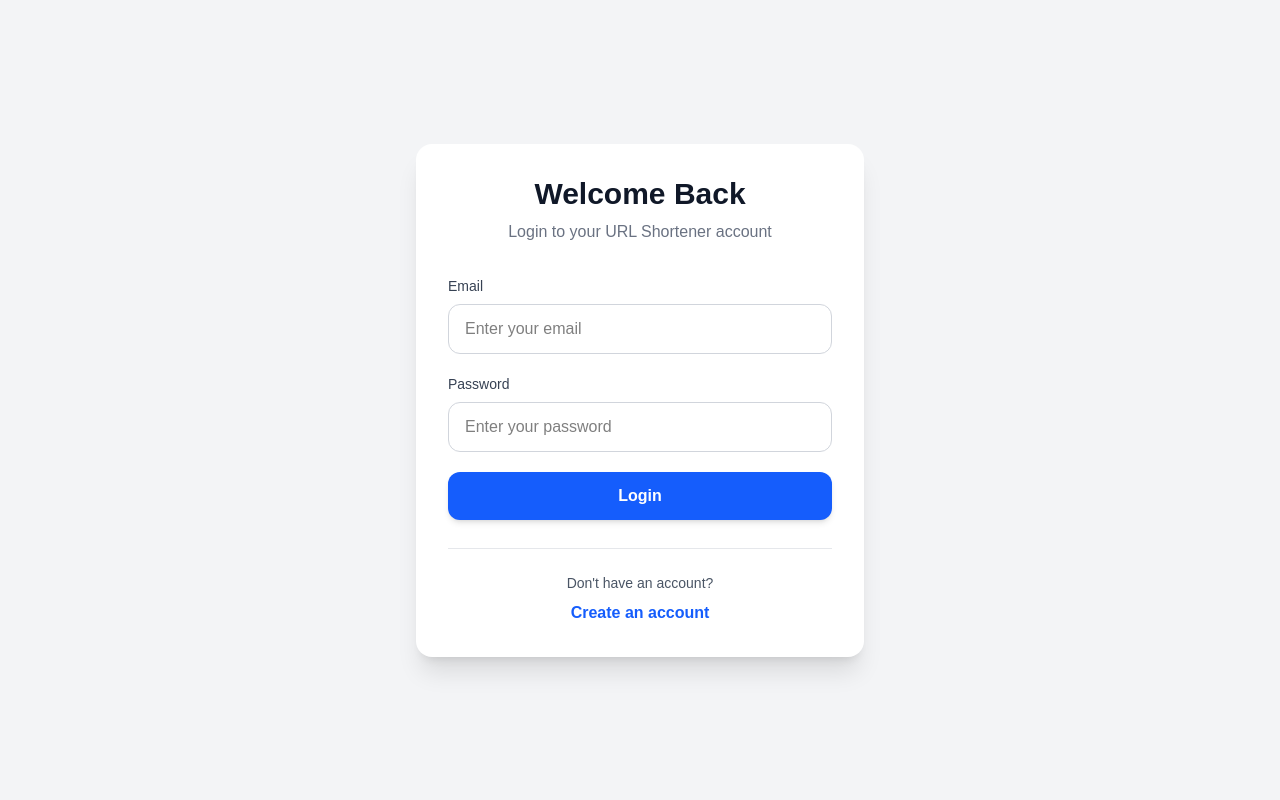
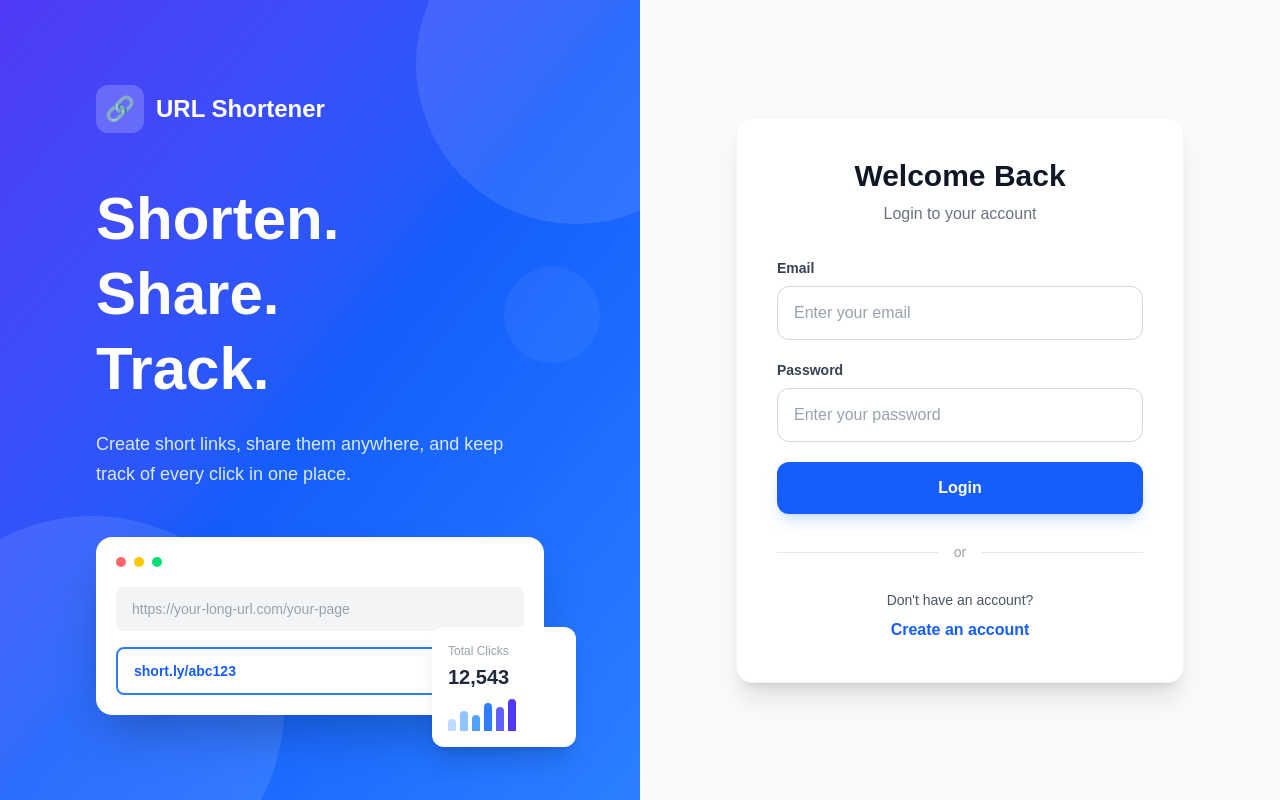
Before and after one commit to Amankr-26/URL_SHORTENER, a React app in the folder frontend/: page / in a window 1280 px wide. Built offline with nearby package versions, Linux system fonts and the light colour scheme; no server answers; the HTML template or start-up script is replaced by a standard one.

Commit message:
Improve login page using Tailwind

```diff
--- a/frontend/src/Login.jsx
+++ b/frontend/src/Login.jsx
@@ -53,7 +53,7 @@ function Login({ onLogin, onSignup }) {
         JSON.stringify(data.user)
       );
 
-      // Tell App.jsx login was successful
+      // Tell App.jsx that login was successful
       onLogin();
 
       setMessage("Login successful!");
@@ -71,21 +71,151 @@ function Login({ onLogin, onSignup }) {
   }
 
   return (
-    <div className="min-h-screen bg-gray-100 flex items-center justify-center px-4">
+    <div className="min-h-screen flex bg-white">
+
+      {/* ==================================================
+          LEFT SIDE - URL SHORTENER INTRO
+          ================================================== */}
+
+      <div className="hidden lg:flex lg:w-1/2 relative overflow-hidden bg-gradient-to-br from-indigo-600 via-blue-600 to-blue-500 text-white">
+
+        {/* Decorative circles */}
+        <div className="absolute -top-24 -right-24 w-80 h-80 rounded-full bg-white/10" />
+
+        <div className="absolute bottom-[-100px] left-[-100px] w-96 h-96 rounded-full bg-white/10" />
+
+        <div className="absolute top-1/3 right-10 w-24 h-24 rounded-full bg-white/5" />
+
+        {/* Content */}
+        <div className="relative z-10 flex flex-col justify-center w-full px-16 xl:px-24">
+
+          {/* Logo */}
+          <div className="flex items-center gap-3 mb-12">
+
+            <div className="flex items-center justify-center w-12 h-12 rounded-xl bg-white/20 backdrop-blur-sm text-2xl">
+              🔗
+            </div>
+
+            <span className="text-2xl font-bold">
+              URL Shortener
+            </span>
+
+          </div>
+
+          {/* Main heading */}
+          <h1 className="text-5xl xl:text-6xl font-bold leading-tight">
+
+            Shorten.
+            <br />
+
+            Share.
+            <br />
+
+            Track.
+
+          </h1>
+
+          {/* Description */}
+          <p className="mt-6 text-lg text-blue-100 max-w-md leading-relaxed">
+
+            Create short links, share them anywhere,
+            and keep track of every click in one place.
+
+          </p>
+
+          {/* URL Illustration */}
+          <div className="mt-12 relative max-w-md">
+
+            {/* Browser window */}
+            <div className="bg-white rounded-2xl p-5 shadow-2xl">
+
+              {/* Browser dots */}
+              <div className="flex gap-2 mb-5">
+
+                <div className="w-2.5 h-2.5 rounded-full bg-red-400" />
+                <div className="w-2.5 h-2.5 rounded-full bg-yellow-400" />
+                <div className="w-2.5 h-2.5 rounded-full bg-green-400" />
+
+              </div>
+
+              {/* Long URL */}
+              <div className="h-11 bg-gray-100 rounded-lg flex items-center px-4">
+
+                <span className="text-sm text-gray-400 truncate">
+                  https://your-long-url.com/your-page
+                </span>
+
+              </div>
+
+              {/* Short URL */}
+              <div className="mt-4 h-12 border-2 border-blue-500 rounded-lg flex items-center justify-between px-4">
+
+                <span className="text-sm font-semibold text-blue-600">
+                  short.ly/abc123
+                </span>
+
+                <span className="text-blue-500">
+                  📋
+                </span>
+
+              </div>
+
+            </div>
+
+            {/* Analytics card */}
+            <div className="absolute -right-8 -bottom-8 bg-white rounded-xl shadow-xl p-4 w-36">
+
+              <p className="text-xs text-gray-400">
+                Total Clicks
+              </p>
+
+              <p className="text-xl font-bold text-gray-800 mt-1">
+                12,543
+              </p>
+
+              <div className="flex items-end gap-1 h-8 mt-2">
+
+                <div className="w-2 bg-blue-200 rounded-t h-3" />
+                <div className="w-2 bg-blue-300 rounded-t h-5" />
+                <div className="w-2 bg-blue-400 rounded-t h-4" />
+                <div className="w-2 bg-blue-500 rounded-t h-7" />
+                <div className="w-2 bg-indigo-500 rounded-t h-6" />
+                <div className="w-2 bg-indigo-600 rounded-t h-8" />
+
+              </div>
+
+            </div>
+
+          </div>
+
+        </div>
+      </div>
+
+
+      {/* ==================================================
+          RIGHT SIDE - LOGIN
+          ================================================== */}
+
+      <div className="w-full lg:w-1/2 flex items-center justify-center px-6 py-12 bg-gray-50">
+
+        <div className="w-full max-w-md">
 
           {/* Login Card */}
-      <div className="w-full max-w-md bg-white rounded-2xl shadow-xl p-8">
+          <div className="bg-white rounded-2xl shadow-xl border border-gray-100 p-8 sm:p-10">
 
             {/* Heading */}
             <div className="text-center mb-8">
+
               <h2 className="text-3xl font-bold text-gray-900">
                 Welcome Back
               </h2>
 
               <p className="mt-2 text-gray-500">
-            Login to your URL Shortener account
+                Login to your account
               </p>
+
             </div>
+
 
             {/* Login Form */}
             <form
@@ -95,7 +225,8 @@ function Login({ onLogin, onSignup }) {
 
               {/* Email */}
               <div>
-            <label className="block text-sm font-medium text-gray-700 mb-2">
+
+                <label className="block text-sm font-semibold text-gray-700 mb-2">
                   Email
                 </label>
 
@@ -104,15 +235,31 @@ function Login({ onLogin, onSignup }) {
                   placeholder="Enter your email"
                   value={email}
                   onChange={(e) => setEmail(e.target.value)}
-              className="w-full px-4 py-3 border border-gray-300 rounded-xl
-              outline-none transition
-              focus:border-blue-500 focus:ring-2 focus:ring-blue-100"
+                  className="
+                    w-full
+                    px-4
+                    py-3.5
+                    border
+                    border-gray-300
+                    rounded-xl
+                    text-gray-900
+                    placeholder-gray-400
+                    outline-none
+                    transition
+                    duration-200
+                    focus:border-blue-500
+                    focus:ring-4
+                    focus:ring-blue-100
+                  "
                 />
+
               </div>
+
 
               {/* Password */}
               <div>
-            <label className="block text-sm font-medium text-gray-700 mb-2">
+
+                <label className="block text-sm font-semibold text-gray-700 mb-2">
                   Password
                 </label>
 
@@ -121,26 +268,50 @@ function Login({ onLogin, onSignup }) {
                   placeholder="Enter your password"
                   value={password}
                   onChange={(e) => setPassword(e.target.value)}
-              className="w-full px-4 py-3 border border-gray-300 rounded-xl
-              outline-none transition
-              focus:border-blue-500 focus:ring-2 focus:ring-blue-100"
+                  className="
+                    w-full
+                    px-4
+                    py-3.5
+                    border
+                    border-gray-300
+                    rounded-xl
+                    text-gray-900
+                    placeholder-gray-400
+                    outline-none
+                    transition
+                    duration-200
+                    focus:border-blue-500
+                    focus:ring-4
+                    focus:ring-blue-100
+                  "
                 />
+
               </div>
+
 
               {/* Login Button */}
               <button
                 type="submit"
-            className="w-full py-3 bg-blue-600 text-white
-            font-semibold rounded-xl
+                className="
+                  w-full
+                  py-3.5
+                  bg-blue-600
+                  text-white
+                  font-semibold
+                  rounded-xl
+                  shadow-lg
+                  shadow-blue-500/20
                   hover:bg-blue-700
                   active:scale-[0.98]
-            transition duration-200
-            shadow-md"
+                  transition
+                  duration-200
+                "
               >
                 Login
               </button>
 
             </form>
+
 
             {/* Success Message */}
             {message && (
@@ -149,6 +320,7 @@ function Login({ onLogin, onSignup }) {
               </p>
             )}
 
+
             {/* Error Message */}
             {error && (
               <p className="mt-5 text-center text-sm font-medium text-red-600">
@@ -156,22 +328,46 @@ function Login({ onLogin, onSignup }) {
               </p>
             )}
 
-        {/* Signup */}
-        <div className="mt-7 pt-6 border-t border-gray-200 text-center">
 
-          <p className="text-gray-600 text-sm">
+            {/* Divider */}
+            <div className="flex items-center gap-4 my-7">
+
+              <div className="flex-1 h-px bg-gray-200" />
+
+              <span className="text-sm text-gray-400">
+                or
+              </span>
+
+              <div className="flex-1 h-px bg-gray-200" />
+
+            </div>
+
+
+            {/* Sign Up */}
+            <div className="text-center">
+
+              <p className="text-sm text-gray-600">
                 Don't have an account?
               </p>
 
               <button
                 type="button"
                 onClick={onSignup}
-            className="mt-2 text-blue-600 font-semibold
-            hover:text-blue-700 hover:underline
-            transition"
+                className="
+                  mt-2
+                  text-blue-600
+                  font-semibold
+                  hover:text-blue-700
+                  hover:underline
+                  transition
+                "
               >
                 Create an account
               </button>
+
+            </div>
+
+          </div>
 
         </div>
 
```
Lines whose indentation alone changed are shown as unchanged.
